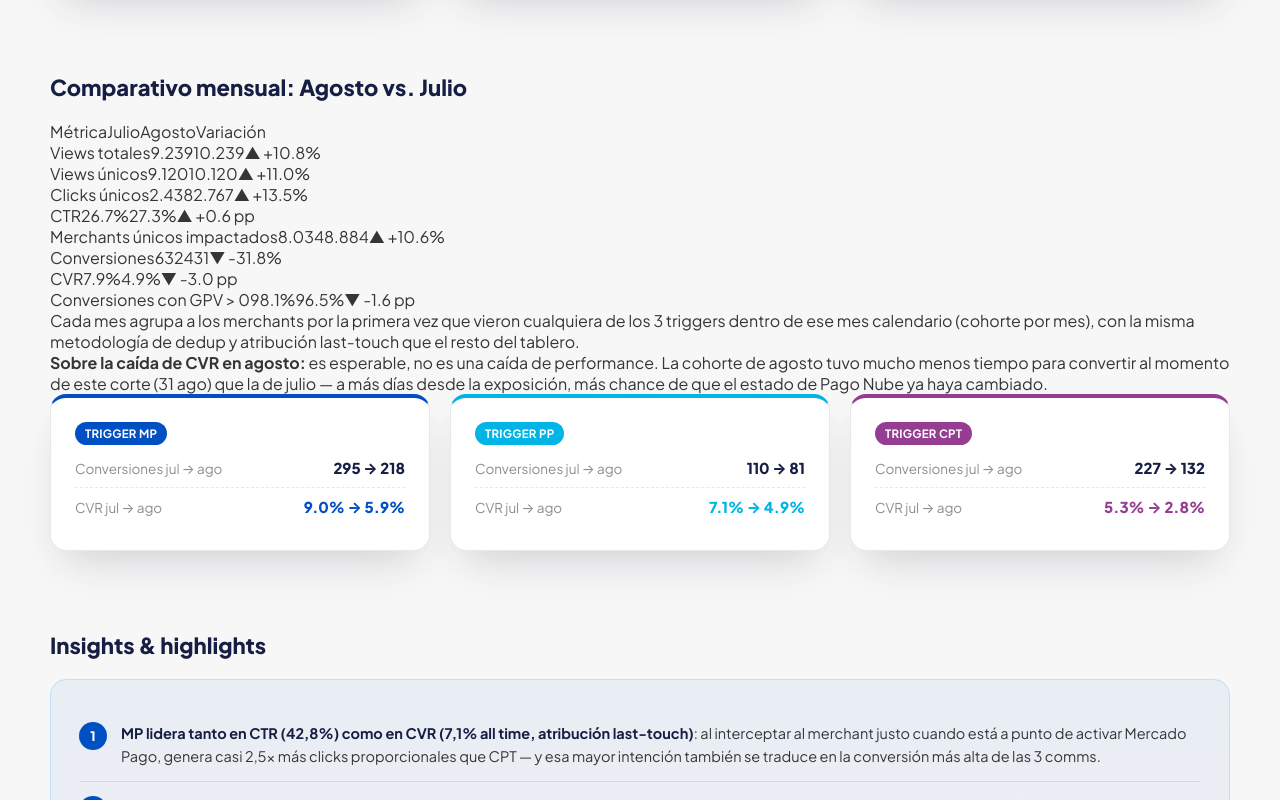
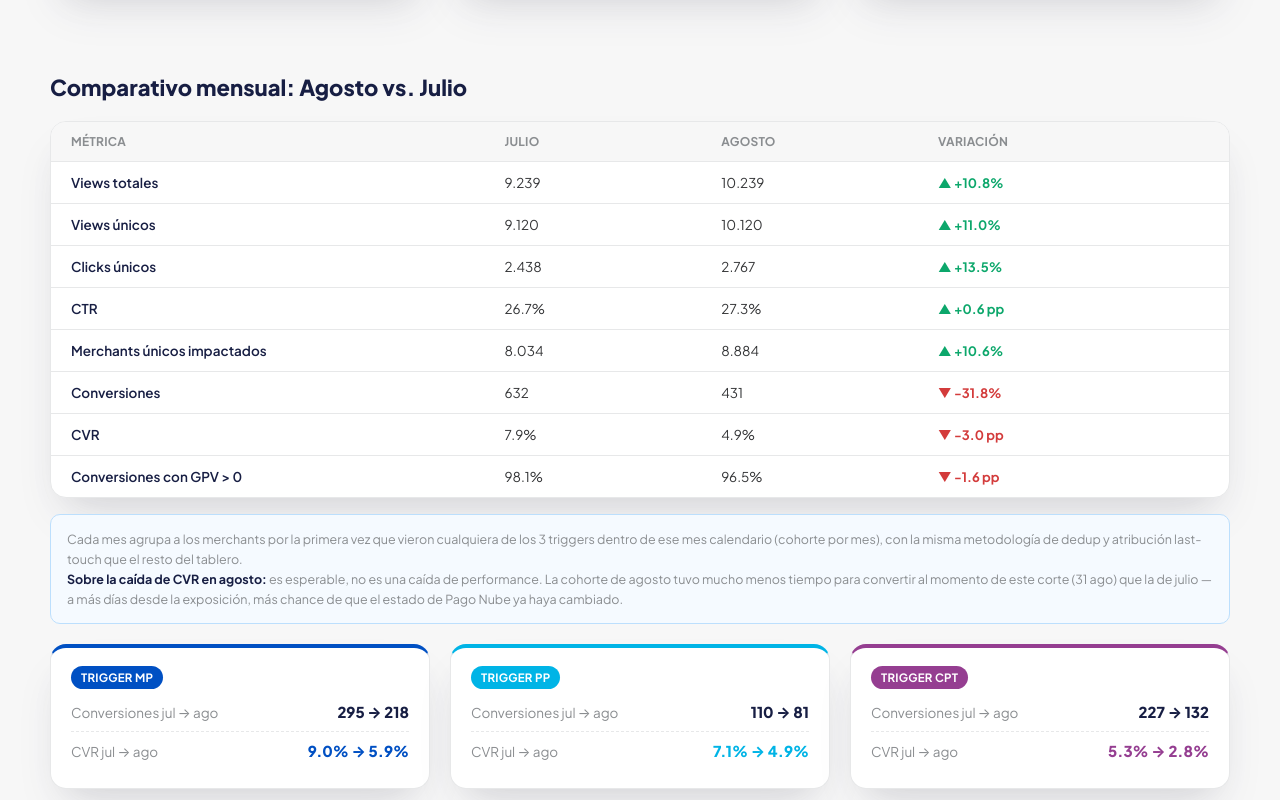
Before and after one commit to alanlelli-tn/pago-nube-comms-triggers-resultados, a Next.js app: page / in a window 1280 px wide. Shown: the part 1660-2460 px from the top of the page. Built offline with nearby package versions, Linux system fonts and the light colour scheme.

Commit message:
Add styles for monthly comparison table
Added styles for monthly comparison table and its rows.

```diff
--- a/app/globals.css
+++ b/app/globals.css
@@ -458,3 +458,87 @@ footer.methodology ul {
   margin: 0;
   padding-left: 18px;
 }
+
+/* ---------- Monthly comparison table ---------- */
+.month-compare-table {
+  background: #fff;
+  border: 1px solid var(--border);
+  border-radius: var(--radius-lg);
+  box-shadow: var(--shadow-card);
+  overflow: hidden;
+}
+
+.mct-row {
+  display: grid;
+  grid-template-columns: 1.6fr 0.8fr 0.8fr 1fr;
+  align-items: center;
+  padding: 12px 20px;
+  border-bottom: 1px solid var(--border);
+  font-size: 13.5px;
+}
+
+.mct-row:last-child {
+  border-bottom: none;
+}
+
+.mct-row.mct-header {
+  background: var(--grey-bg);
+  font-weight: 700;
+  font-size: 12px;
+  text-transform: uppercase;
+  letter-spacing: 0.02em;
+  color: var(--grey-mid);
+}
+
+.mct-label {
+  font-weight: 600;
+  color: var(--navy);
+}
+
+.mct-delta {
+  font-weight: 700;
+  font-size: 13px;
+}
+
+.mct-up {
+  color: var(--success);
+}
+
+.mct-down {
+  color: #d33b3b;
+}
+
+.mct-flat {
+  color: var(--grey-mid);
+}
+
+.mct-note {
+  margin-top: 16px;
+  font-size: 12.5px;
+  color: var(--grey-mid);
+  line-height: 1.6;
+  background: var(--clear-blue-bg);
+  border: 1px solid var(--light-blue);
+  border-radius: 10px;
+  padding: 14px 16px;
+}
+
+.mct-note strong {
+  color: var(--navy);
+}
+
+.mct-by-campaign {
+  margin-top: 20px;
+}
+
+.mct-mini-card {
+  padding: 18px 20px;
+}
+
+@media (max-width: 640px) {
+  .mct-row {
+    grid-template-columns: 1.4fr 0.8fr 0.8fr 1fr;
+    font-size: 12px;
+    padding: 10px 12px;
+  }
+}
```
